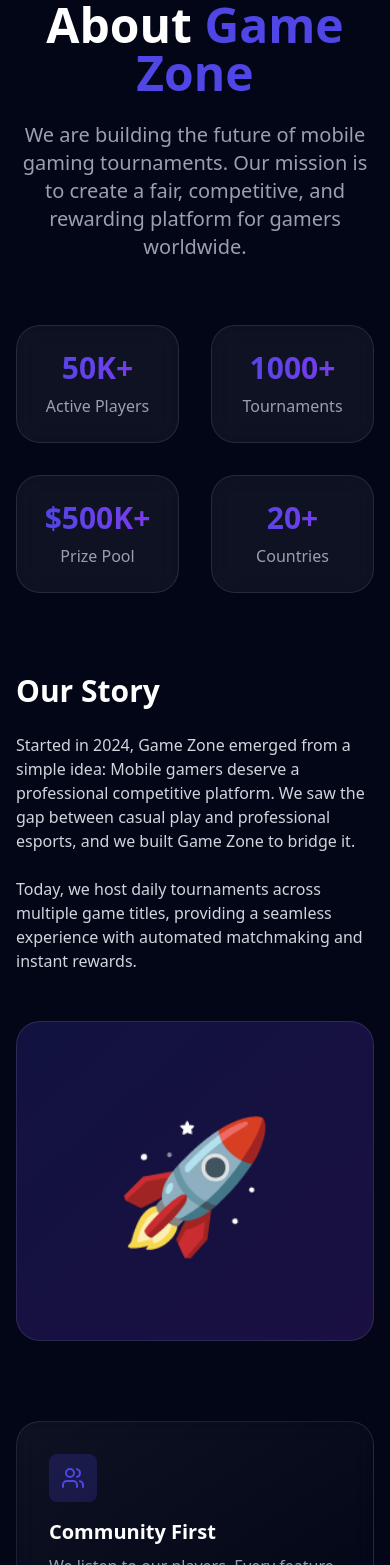
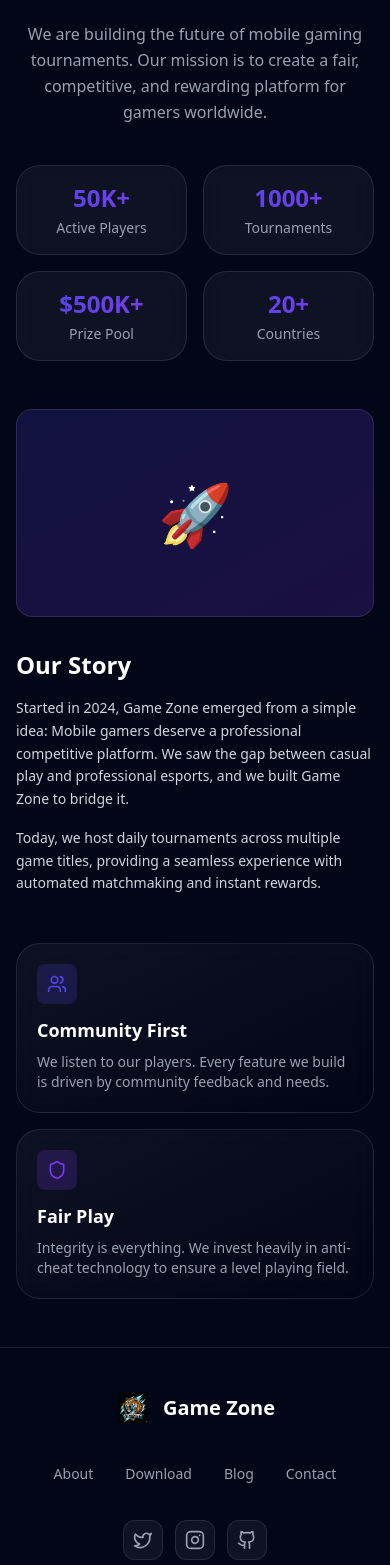
Before and after one commit to jibonhossen/web-game-zone, a Next.js app: page /about in a window 390 px wide. Shown: the part 143-1708 px from the top of the page. Built offline with nearby package versions, Linux system fonts and the light colour scheme.

Commit message:
feat: Enhance responsiveness and styling for contact cards and download page content.

```diff
--- a/src/app/about/page.tsx
+++ b/src/app/about/page.tsx
@@ -1,65 +1,70 @@
 import { Card } from '@/components/ui/Card';
-import { Users, Globe, Award, Shield } from 'lucide-react';
+import { Users, Shield } from 'lucide-react';
 
 export default function About() {
     return (
-        <div className="min-h-screen py-20 px-4 sm:px-6 lg:px-8">
+        <div className="min-h-screen py-12 sm:py-20 px-4 sm:px-6 lg:px-8">
             <div className="max-w-7xl mx-auto">
-                <div className="text-center mb-16">
-                    <h1 className="font-heading text-5xl font-bold mb-6">About <span className="text-primary">Game Zone</span></h1>
-                    <p className="text-xl text-gray-400 max-w-3xl mx-auto">
+                <div className="text-center mb-10 sm:mb-16">
+                    <h1 className="font-heading text-3xl sm:text-4xl md:text-5xl font-bold mb-4 sm:mb-6">
+                        About <span className="text-primary">Game Zone</span>
+                    </h1>
+                    <p className="text-base sm:text-lg md:text-xl text-gray-400 max-w-3xl mx-auto leading-relaxed">
                         We are building the future of mobile gaming tournaments. Our mission is to create a fair, competitive, and rewarding platform for gamers worldwide.
                     </p>
                 </div>
 
                 {/* Stats */}
-                <div className="grid grid-cols-2 md:grid-cols-4 gap-8 mb-20">
+                <div className="grid grid-cols-2 lg:grid-cols-4 gap-4 sm:gap-6 md:gap-8 mb-12 sm:mb-20">
                     {[
                         { label: "Active Players", value: "50K+" },
                         { label: "Tournaments", value: "1000+" },
                         { label: "Prize Pool", value: "$500K+" },
                         { label: "Countries", value: "20+" },
                     ].map((stat, i) => (
-                        <Card key={i} className="p-6 text-center bg-white/5">
-                            <div className="text-3xl sm:text-4xl font-bold bg-gradient-to-r from-primary to-secondary bg-clip-text text-transparent mb-2">
+                        <Card key={i} className="p-4 sm:p-6 text-center bg-white/5">
+                            <div className="text-2xl sm:text-3xl md:text-4xl font-bold bg-gradient-to-r from-primary to-secondary bg-clip-text text-transparent mb-1 sm:mb-2">
                                 {stat.value}
                             </div>
-                            <div className="text-gray-400">{stat.label}</div>
+                            <div className="text-gray-400 text-sm sm:text-base">{stat.label}</div>
                         </Card>
                     ))}
                 </div>
 
                 {/* Story Section */}
-                <div className="grid md:grid-cols-2 gap-12 items-center mb-20">
-                    <div className="space-y-6 text-gray-300">
-                        <h2 className="font-heading text-3xl font-bold text-white">Our Story</h2>
-                        <p>
+                <div className="grid md:grid-cols-2 gap-8 md:gap-12 items-center mb-12 sm:mb-20">
+                    {/* Mobile: Image first, Desktop: Text first */}
+                    <div className="order-last md:order-first space-y-4 sm:space-y-6 text-gray-300">
+                        <h2 className="font-heading text-2xl sm:text-3xl font-bold text-white">Our Story</h2>
+                        <p className="text-sm sm:text-base leading-relaxed">
                             Started in 2024, Game Zone emerged from a simple idea: Mobile gamers deserve a professional competitive platform. We saw the gap between casual play and professional esports, and we built Game Zone to bridge it.
                         </p>
-                        <p>
+                        <p className="text-sm sm:text-base leading-relaxed">
                             Today, we host daily tournaments across multiple game titles, providing a seamless experience with automated matchmaking and instant rewards.
                         </p>
                     </div>
-                    <div className="relative h-80 rounded-3xl overflow-hidden bg-gradient-to-br from-primary/20 to-secondary/20 flex items-center justify-center border border-white/10">
-                        <div className="text-9xl">🚀</div>
+                    <div className="relative h-52 sm:h-64 md:h-80 rounded-2xl sm:rounded-3xl overflow-hidden bg-gradient-to-br from-primary/20 to-secondary/20 flex items-center justify-center border border-white/10">
+                        <div className="text-6xl sm:text-7xl md:text-9xl">🚀</div>
                     </div>
                 </div>
 
                 {/* Values */}
-                <div className="grid md:grid-cols-2 gap-8">
-                    <Card className="p-8">
-                        <div className="w-12 h-12 rounded-lg bg-primary/20 flex items-center justify-center mb-4 text-primary">
-                            <Users size={24} />
+                <div className="grid sm:grid-cols-2 gap-4 sm:gap-6 md:gap-8">
+                    <Card className="p-5 sm:p-6 md:p-8">
+                        <div className="w-10 h-10 sm:w-12 sm:h-12 rounded-lg bg-primary/20 flex items-center justify-center mb-3 sm:mb-4 text-primary">
+                            <Users size={20} className="sm:hidden" />
+                            <Users size={24} className="hidden sm:block" />
                         </div>
-                        <h3 className="text-xl font-bold mb-2">Community First</h3>
-                        <p className="text-gray-400">We listen to our players. Every feature we build is driven by community feedback and needs.</p>
+                        <h3 className="text-lg sm:text-xl font-bold mb-2">Community First</h3>
+                        <p className="text-gray-400 text-sm sm:text-base">We listen to our players. Every feature we build is driven by community feedback and needs.</p>
                     </Card>
-                    <Card className="p-8">
-                        <div className="w-12 h-12 rounded-lg bg-secondary/20 flex items-center justify-center mb-4 text-secondary">
-                            <Shield size={24} />
+                    <Card className="p-5 sm:p-6 md:p-8">
+                        <div className="w-10 h-10 sm:w-12 sm:h-12 rounded-lg bg-secondary/20 flex items-center justify-center mb-3 sm:mb-4 text-secondary">
+                            <Shield size={20} className="sm:hidden" />
+                            <Shield size={24} className="hidden sm:block" />
                         </div>
-                        <h3 className="text-xl font-bold mb-2">Fair Play</h3>
-                        <p className="text-gray-400">Integrity is everything. We invest heavily in anti-cheat technology to ensure a level playing field.</p>
+                        <h3 className="text-lg sm:text-xl font-bold mb-2">Fair Play</h3>
+                        <p className="text-gray-400 text-sm sm:text-base">Integrity is everything. We invest heavily in anti-cheat technology to ensure a level playing field.</p>
                     </Card>
                 </div>
             </div>
--- a/src/app/download/page.tsx
+++ b/src/app/download/page.tsx
@@ -4,22 +4,40 @@ import { Download, CheckCircle, Smartphone } from 'lucide-react';
 
 export default function DownloadPage() {
     return (
-        <div className="min-h-screen py-20 px-4 sm:px-6 lg:px-8 flex items-center justify-center">
+        <div className="min-h-screen py-12 sm:py-20 px-4 sm:px-6 lg:px-8 flex items-center justify-center">
             <div className="max-w-4xl w-full">
-                <div className="text-center mb-12">
-                    <h1 className="font-heading text-4xl sm:text-6xl font-bold mb-6">Download <span className="text-primary">Game Zone</span></h1>
-                    <p className="text-xl text-gray-400">Get the app and start competing today.</p>
+                <div className="text-center mb-8 sm:mb-12">
+                    <h1 className="font-heading text-3xl sm:text-4xl md:text-6xl font-bold mb-4 sm:mb-6">
+                        Download <span className="text-primary">Game Zone</span>
+                    </h1>
+                    <p className="text-lg sm:text-xl text-gray-400">Get the app and start competing today.</p>
                 </div>
 
-                <Card glow className="p-8 sm:p-12">
-                    <div className="grid md:grid-cols-2 gap-12 items-center">
-                        <div className="space-y-8">
+                <Card glow className="p-6 sm:p-8 md:p-12">
+                    <div className="grid md:grid-cols-2 gap-8 md:gap-12 items-center">
+                        {/* Mobile: Phone mockup first, Desktop: second */}
+                        <div className="flex justify-center order-first md:order-last">
+                            {/* Mockup Phone - Responsive sizing */}
+                            <div className="relative w-48 h-[380px] sm:w-56 sm:h-[440px] md:w-64 md:h-[500px] border-[6px] sm:border-8 border-gray-800 rounded-[2.5rem] sm:rounded-[3rem] bg-dark overflow-hidden shadow-2xl">
+                                <div className="absolute inset-0 bg-gradient-to-br from-primary/20 to-secondary/20 flex items-center justify-center flex-col gap-3 sm:gap-4">
+                                    <div className="w-16 h-16 sm:w-20 sm:h-20 rounded-2xl bg-gradient-to-br from-primary to-secondary flex items-center justify-center shadow-lg">
+                                        <span className="font-heading font-bold text-3xl sm:text-4xl text-white">G</span>
+                                    </div>
+                                    <span className="font-heading font-bold text-lg sm:text-xl">Game Zone</span>
+                                </div>
+                                {/* Notch */}
+                                <div className="absolute top-0 left-1/2 -translate-x-1/2 w-24 sm:w-32 h-5 sm:h-6 bg-gray-800 rounded-b-xl"></div>
+                            </div>
+                        </div>
+
+                        {/* Download info */}
+                        <div className="space-y-6 sm:space-y-8">
                             <div>
-                                <h3 className="text-2xl font-bold mb-2">Android Version</h3>
+                                <h3 className="text-xl sm:text-2xl font-bold mb-2">Android Version</h3>
                                 <p className="text-gray-400 text-sm">Latest Version 1.0.0 • Updated Dec 2025</p>
                             </div>
 
-                            <div className="space-y-4">
+                            <div className="space-y-3 sm:space-y-4">
                                 {[
                                     "Compete in Daily Tournaments",
                                     "Instant Withdrawals",
@@ -27,35 +45,22 @@ export default function DownloadPage() {
                                     "24/7 Support"
                                 ].map((feature, i) => (
                                     <div key={i} className="flex items-center gap-3">
-                                        <div className="w-6 h-6 rounded-full bg-green-500/20 flex items-center justify-center text-green-500 shrink-0">
-                                            <CheckCircle size={14} />
+                                        <div className="w-5 h-5 sm:w-6 sm:h-6 rounded-full bg-green-500/20 flex items-center justify-center text-green-500 shrink-0">
+                                            <CheckCircle size={12} className="sm:hidden" />
+                                            <CheckCircle size={14} className="hidden sm:block" />
                                         </div>
-                                        <span className="text-gray-300">{feature}</span>
+                                        <span className="text-gray-300 text-sm sm:text-base">{feature}</span>
                                     </div>
                                 ))}
                             </div>
 
                             <a href="https://gqmfdoapiuecboeyajih.supabase.co/storage/v1/object/public/game-zone/game-zone-v1-1-26.apk">
                                 <Button size="lg" className="w-full">
-                                    <Download className="mr-2" /> Download APK
+                                    <Download className="mr-2 w-5 h-5" /> Download APK
                                 </Button>
                             </a>
 
                             <p className="text-center text-xs text-gray-500">Requires Android 5.0+</p>
-                        </div>
-
-                        <div className="flex justify-center">
-                            {/* Mockup Phone */}
-                            <div className="relative w-64 h-[500px] border-8 border-gray-800 rounded-[3rem] bg-dark overflow-hidden shadow-2xl">
-                                <div className="absolute inset-0 bg-gradient-to-br from-primary/20 to-secondary/20 flex items-center justify-center flex-col gap-4">
-                                    <div className="w-20 h-20 rounded-2xl bg-gradient-to-br from-primary to-secondary flex items-center justify-center shadow-lg">
-                                        <span className="font-heading font-bold text-4xl text-white">G</span>
-                                    </div>
-                                    <span className="font-heading font-bold text-xl">Game Zone</span>
-                                </div>
-                                {/* Notch */}
-                                <div className="absolute top-0 left-1/2 -translate-x-1/2 w-32 h-6 bg-gray-800 rounded-b-xl"></div>
-                            </div>
                         </div>
                     </div>
                 </Card>
--- a/src/components/layout/Footer.tsx
+++ b/src/components/layout/Footer.tsx
@@ -1,12 +1,13 @@
 import Link from 'next/link';
 import Image from 'next/image';
-import { Facebook, Twitter, Instagram, Youtube, Mail, Github } from 'lucide-react';
+import { Twitter, Instagram, Github } from 'lucide-react';
 
 export function Footer() {
     return (
-        <footer className="py-12 border-t border-white/10 bg-darker text-white">
+        <footer className="py-10 sm:py-12 border-t border-white/10 bg-darker text-white">
             <div className="max-w-7xl mx-auto px-4 sm:px-6 lg:px-8">
-                <div className="flex flex-col md:flex-row items-center justify-between gap-6">
+                <div className="flex flex-col items-center gap-8">
+                    {/* Logo */}
                     <div className="flex items-center gap-2">
                         <div className="w-10 h-10 relative">
                             <Image
@@ -19,14 +20,16 @@ export function Footer() {
                         <span className="font-heading font-bold text-xl">Game Zone</span>
                     </div>
 
-                    <div className="flex items-center gap-6 text-sm font-medium">
-                        <Link href="/about" className="text-gray-400 hover:text-white transition-colors">About</Link>
-                        <Link href="/download" className="text-gray-400 hover:text-white transition-colors">Download</Link>
-                        <Link href="/blog" className="text-gray-400 hover:text-white transition-colors">Blog</Link>
-                        <Link href="/contact" className="text-gray-400 hover:text-white transition-colors">Contact</Link>
+                    {/* Navigation Links */}
+                    <div className="flex flex-wrap items-center justify-center gap-4 sm:gap-6 text-sm font-medium">
+                        <Link href="/about" className="text-gray-400 hover:text-white transition-colors px-2 py-1">About</Link>
+                        <Link href="/download" className="text-gray-400 hover:text-white transition-colors px-2 py-1">Download</Link>
+                        <Link href="/blog" className="text-gray-400 hover:text-white transition-colors px-2 py-1">Blog</Link>
+                        <Link href="/contact" className="text-gray-400 hover:text-white transition-colors px-2 py-1">Contact</Link>
                     </div>
 
-                    <div className="flex items-center gap-4">
+                    {/* Social Icons */}
+                    <div className="flex items-center gap-3">
                         <a href="#" className="w-10 h-10 rounded-xl bg-white/5 border border-white/10 flex items-center justify-center text-gray-400 hover:text-white hover:bg-white/10 transition-all">
                             <Twitter className="w-5 h-5" />
                         </a>
```
Also changed, not shown: src/app/blog/post/page.tsx (+32 -23 lines), src/app/contact/page.tsx (+11 -16 lines).
